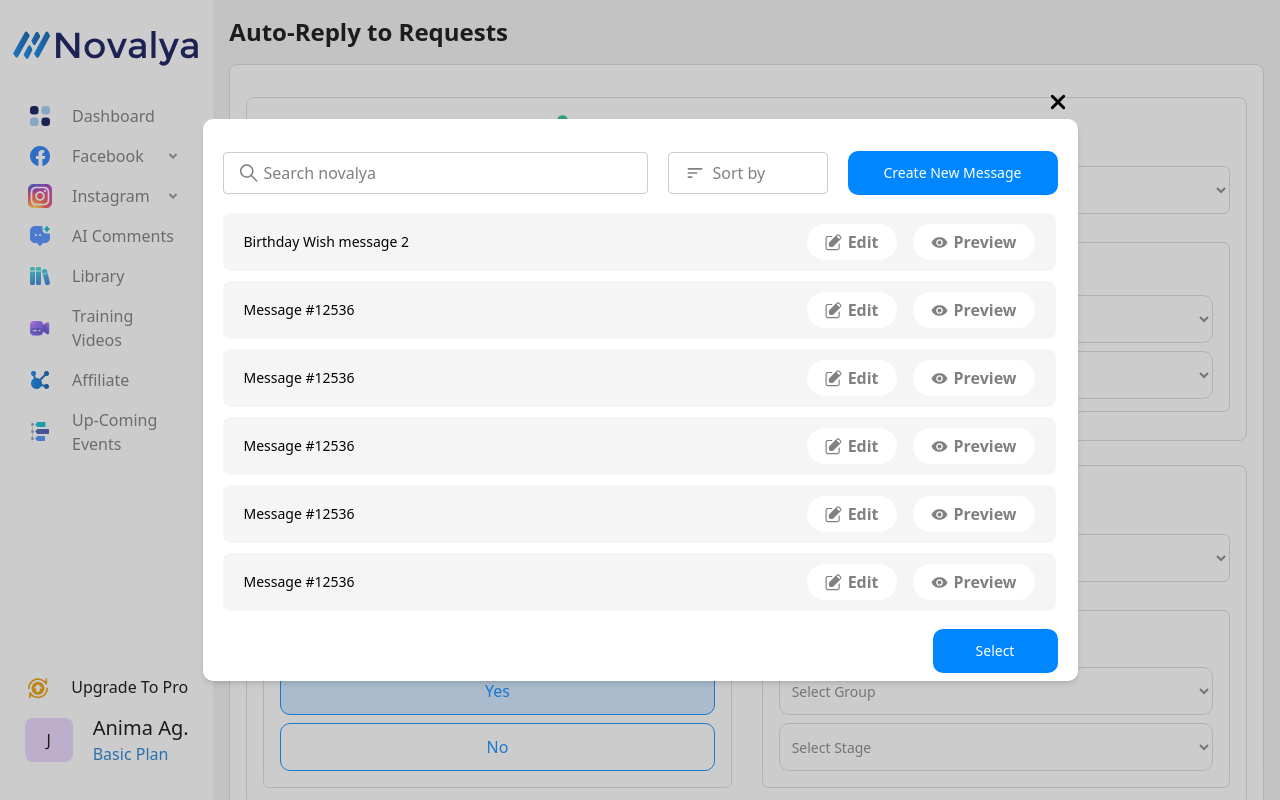
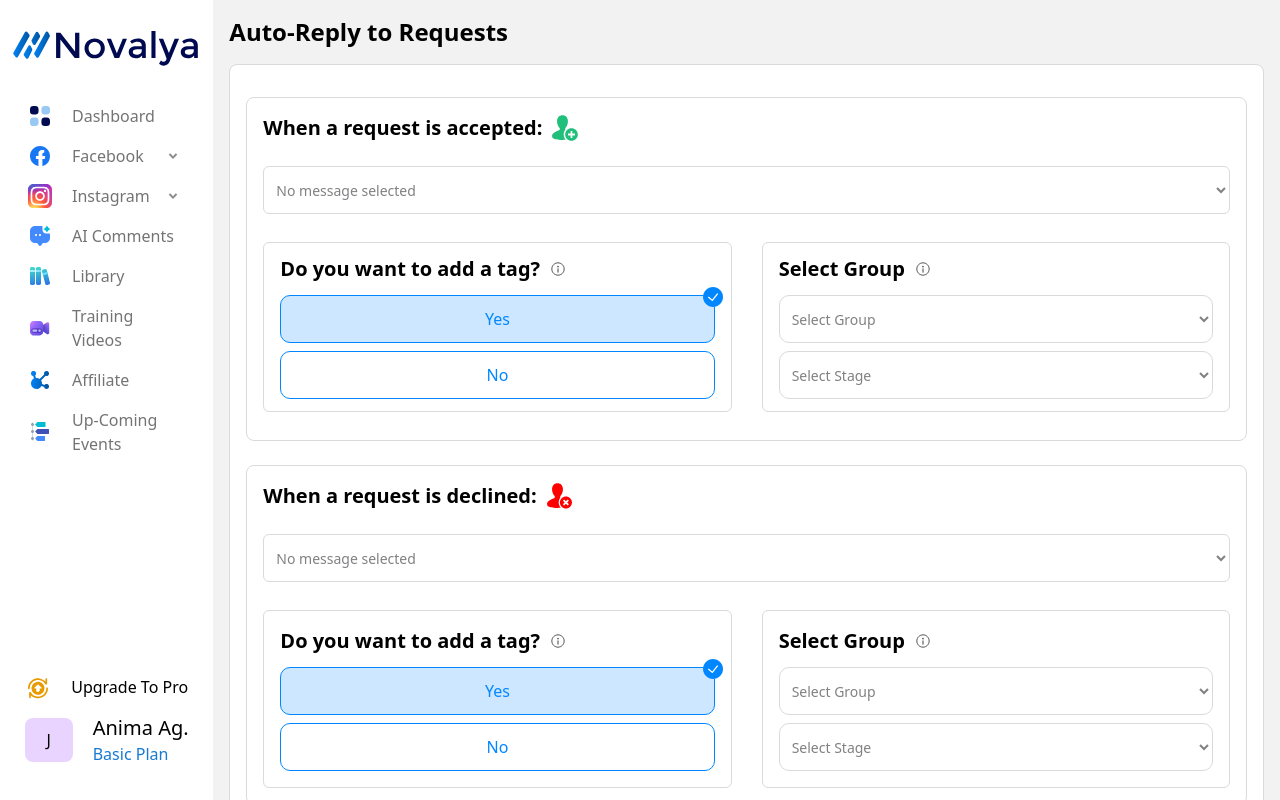
Before and after one commit to sonny-novalya/novalya-app-website-react, a React (Vite) app: page /fb/request in a window 1280 px wide. Built offline with nearby package versions, Linux system fonts and the light colour scheme.

Commit message:
new changes

```diff
--- a/src/app/components/message/common/messagePop/messagePopUp.jsx
+++ b/src/app/components/message/common/messagePop/messagePopUp.jsx
@@ -1,12 +1,12 @@
 import React from 'react'
 import './messagePopUp.css'
 
-const MessagePopUp = () => {
+const MessagePopUp = ({setIsPop}) => {
   return (
     <div className='message-popup-main flex items-center justify-center fixed top-0 left-0 w-full h-screen bg-[#5A5A5A4F] z-[999]'>
       <div className='message-popup-container bg-white relative shadow-md rounded-[10px] w-full max-w-[875px]'>
         <div className='message-popup-close absolute right-0 -top-[25px]'>
-          <button className='message-close-btn absolute top-0 right-3'>
+          <button className='message-close-btn absolute top-0 right-3' onClick={()=> setIsPop(false)}>
             <svg width="16" height="16" viewBox="0 0 16 16" fill="none" xmlns="http://www.w3.org/2000/svg">
               <path d="M13.6875 2.3125L2.3125 13.6875M2.3125 2.3125L13.6875 13.6875" stroke="black" stroke-width="3" stroke-linecap="round" stroke-linejoin="round"/>
             </svg>
--- a/src/app/pages/protected/fb/request/Request.jsx
+++ b/src/app/pages/protected/fb/request/Request.jsx
@@ -8,6 +8,7 @@ const Request = () => {
   const [acceptedData,setAcceptedData]= useState({selectedMessage:0,isTag:"yes",selectedGroup:0,selecetdStage:0})
   const [rejecedData,setRejecetdData]= useState({selectedMessage:0,isTag:"yes",selectedGroup:0,selecetdStage:0})
   const [groupData,setGroupData]= useState([{id:1,title:"grp 1",stage:[{id:1,title:"stage 1"},{id:2,title:"stage 2"},{id:3,title:"stage 3"}]},{id:2,title:"grp 2",stage:[{id:1,title:"stage 1"},{id:2,title:"stage 2"},{id:3,title:"stage 3"}]}])
+  const [isMessagePop,setIsMessagePop]= useState(false)
 
   // useEffect(() => {
   // console.log(acceptedData,"acceptedData")
@@ -33,13 +34,13 @@ const Request = () => {
                   </defs>
                 </svg>
               </h1>
-              <select  value={acceptedData?.selectedMessage || 0} onChange={(e)=> setAcceptedData((data)=>({...data,selectedMessage:e.target.value}))} class="w-full border border-[#DADADA] bg-white p-2 rounded-[6px] text-[#808183] min-h-[48px] outline-none focus:outline-none text-[14px] font-normal leading-[21px]">
+              <select  value={acceptedData?.selectedMessage || 0} onChange={(e)=> setAcceptedData((data)=>({...data,selectedMessage:e.target.value}))} onFocus={()=>setIsMessagePop(true)} class="w-full border border-[#DADADA] bg-white p-2 rounded-[6px] text-[#808183] min-h-[48px] outline-none focus:outline-none text-[14px] font-normal leading-[21px]">
                 <option value={0}>No message selected</option>
-                {
+                {/* {
                   messageList.map((msg)=>{
                      return <option value={msg?.id}>{msg?.title}</option>
                   })
-                }
+                } */}
 
 
               </select>
@@ -201,8 +202,10 @@ const Request = () => {
           </div>
         </div>
       </div>
+{
+  isMessagePop &&<MessagePopUp setIsPop={setIsMessagePop}/>
+}
 
-      <MessagePopUp/>
     </Layout>
   )
 }
```
